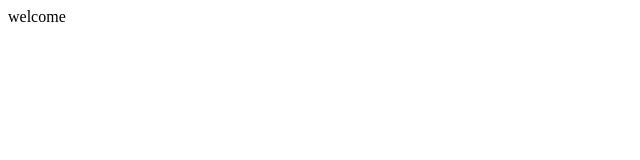
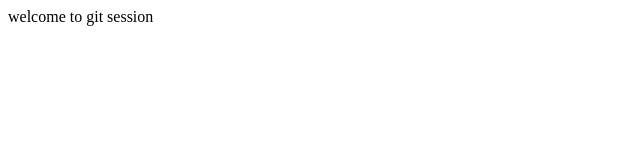
Before and after one commit to keerthishet/RepoTwo, a plain HTML site: page index.htm in a window 1280 px wide. Shown: the whole page, without its empty margins (0-640 px from the left). Drawn offline with Linux system fonts and the light colour scheme.

Commit message:
modified index file

```diff
--- a/index.htm
+++ b/index.htm
@@ -1,5 +1,5 @@
 <html>
 <body>
-welcome
+welcome to git session
 </body>
 </html>
```
